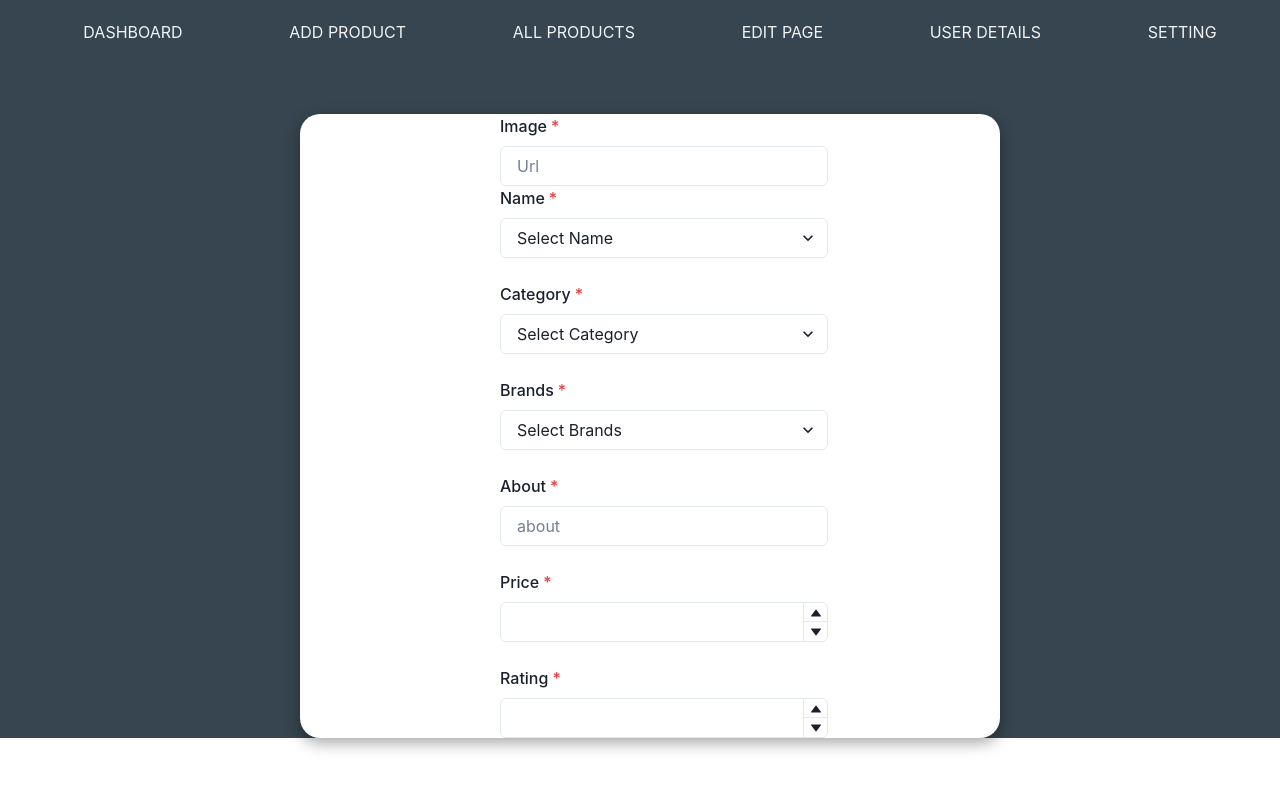
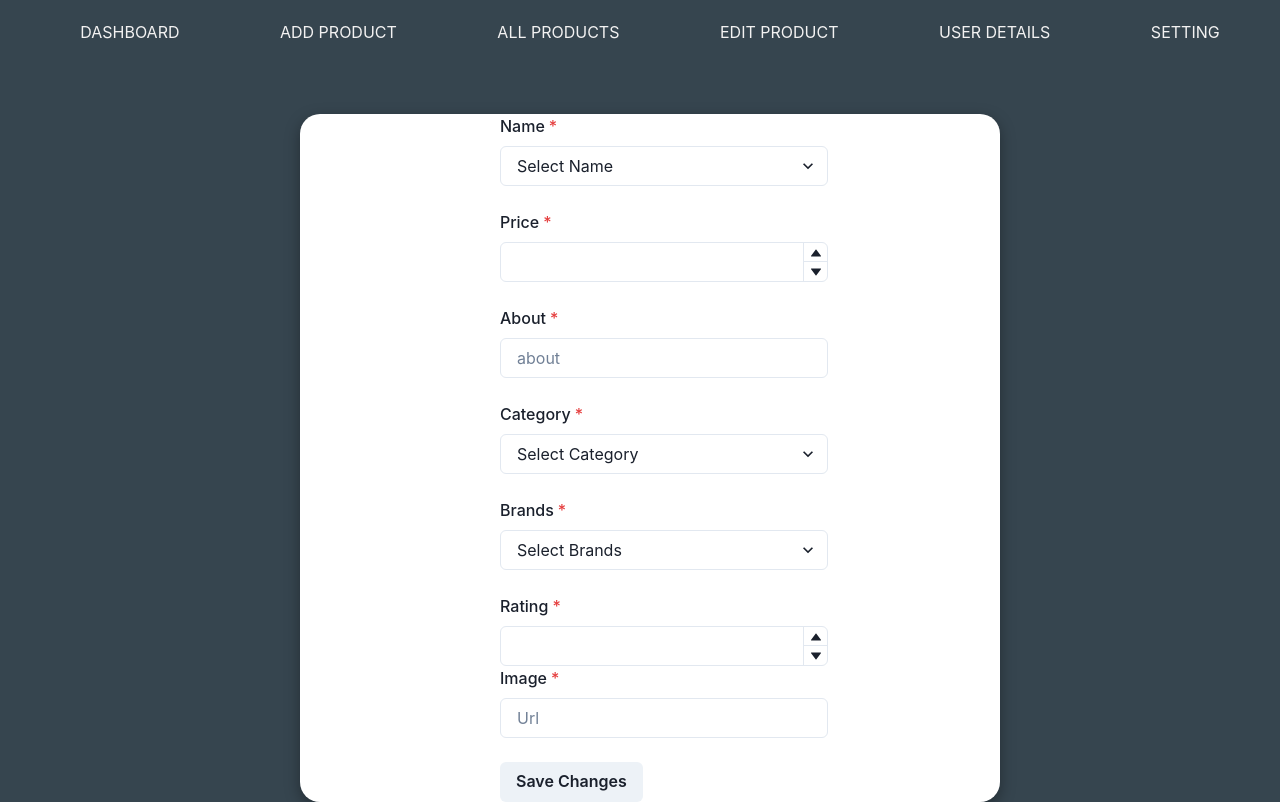
Before and after one commit to vishalG197/preciouscharms_clone, a React (Create React App) app in the folder shocking-grade-9442/: page /a/Edit/1 in a window 1280 px wide. Built offline with nearby package versions, Linux system fonts and the light colour scheme.

Commit message:
Edit page not done

```diff
--- a/shocking-grade-9442/db.json
+++ b/shocking-grade-9442/db.json
@@ -1119,6 +1119,17 @@
       "brand": "ALPINA",
       "info": "Alpiner Quartz Chronograph",
       "avatar": "https://cdn1.ethoswatches.com/media/catalog/product/cache/06b0325fe0d1ea074c67035fe5935845/a/l/alpina-alpiner-al-247gb4e6b.jpg"
+    },
+    {
+      "name": "Jewelry",
+      "price": 1111,
+      "about": "Rings ",
+      "category": "Brecelets",
+      "brand": "Cartier",
+      "rating": 2.5,
+      "avatar": "https://www.cleanorigin.com/media/catalog/product/cache/02fb1a9963ef97a70391d5c2f7947df3/l/m/lmr1346wg_wg_1.jpg",
+      "info": "",
+      "id": 117
     }
   ],
   "users": [
@@ -1221,6 +1232,45 @@
       "addToCart": [],
       "orderPlaced": [],
       "id": 8
+    },
+    {
+      "name": "Lonka",
+      "email": "nagarajulonka1999@gmail.com",
+      "password": "123",
+      "addToCart": [
+        {
+          "id": 6,
+          "name": "Jewelry",
+          "price": 5099,
+          "about": "Classica Ring",
+          "category": "Rings",
+          "brand": "Graff",
+          "rating": 4.4,
+          "avatar": "https://www.cleanorigin.com/media/catalog/product/cache/02fb1a9963ef97a70391d5c2f7947df3/8/4/84300-e-w-rd_1_3.jpg"
+        },
+        {
+          "id": 6,
+          "name": "Jewelry",
+          "price": 5099,
+          "about": "Classica Ring",
+          "category": "Rings",
+          "brand": "Graff",
+          "rating": 4.4,
+          "avatar": "https://www.cleanorigin.com/media/catalog/product/cache/02fb1a9963ef97a70391d5c2f7947df3/8/4/84300-e-w-rd_1_3.jpg"
+        },
+        {
+          "id": 6,
+          "name": "Jewelry",
+          "price": 5099,
+          "about": "Classica Ring",
+          "category": "Rings",
+          "brand": "Graff",
+          "rating": 4.4,
+          "avatar": "https://www.cleanorigin.com/media/catalog/product/cache/02fb1a9963ef97a70391d5c2f7947df3/8/4/84300-e-w-rd_1_3.jpg"
+        }
+      ],
+      "orderPlaced": [],
+      "id": 9
     }
   ]
 }
--- a/shocking-grade-9442/src/Admin/AdminNavbar.tsx
+++ b/shocking-grade-9442/src/Admin/AdminNavbar.tsx
@@ -60,7 +60,7 @@ const Navbar: React.FC = () => {
           ALL PRODUCTS
         </CustomNavLink>
         <CustomNavLink to="/a/Edit/:id" onClick={closeMobileMenu}>
-          EDIT PAGE
+          EDIT PRODUCT
         </CustomNavLink>
 
 
--- a/shocking-grade-9442/src/Admin/AllProduct.tsx
+++ b/shocking-grade-9442/src/Admin/AllProduct.tsx
@@ -92,10 +92,10 @@ const handlePagechange=(value:number)=>{
 
 
         {data.map((item: any) => (
-          <div key={item.id}>
+          <div key={item.id} >
             <Card maxW='sm' >
               <CardBody>
-                <Image style={{ width: "300px", height: "200px", paddingLeft: "80px" }}
+                <Image style={{ width: "300px", height: "200px", }}
                   src={item.avatar}
                   alt='Green double couch with wooden legs'
                   borderRadius='sm'
@@ -120,7 +120,7 @@ const handlePagechange=(value:number)=>{
               <CardFooter>
                 <ButtonGroup spacing='2'>
 
-                     <Link to={`/a/Edit/:id${item.id}`}><Button   style={{ marginLeft: "80px" }}>
+                     <Link to={`/a/Edit/${item.id}`}><Button   style={{ marginLeft: "80px" }}>
                     Edit
                   </Button></Link>
 
--- /dev/null
+++ b/shocking-grade-9442/src/Admin/Edit Product.tsx
@@ -0,0 +1,102 @@
+import React, { useEffect, useState } from 'react'
+import Navbar from './AdminNavbar'
+import {
+  FormControl,
+  FormLabel,
+  FormErrorMessage,
+  FormHelperText,
+  Input,
+  Select,
+  NumberInput,
+  NumberInputField,
+  NumberIncrementStepper,
+  NumberInputStepper,
+  NumberDecrementStepper,
+  Button,
+  ButtonGroup,
+} from '@chakra-ui/react'
+import { useParams } from 'react-router-dom';
+import axios from 'axios';
+import { shallowEqual, useSelector } from 'react-redux';
+
+
+
+const EditPage: React.FC = () => {
+  let {id}=useParams();
+
+  const data = useSelector((state: any) => state.data.data);
+  console.log(data)
+  return (
+    <div style={{ backgroundColor: "rgb(54, 69, 79)" }}>
+      <Navbar />
+      <div style={{ paddingTop: "50px", width: "1000px", paddingLeft: "300px", }}>
+        <FormControl  isRequired style={{ paddingLeft: "200px", boxShadow: "rgba(0, 0, 0, 0.35) 0px 5px 15px", borderRadius: "20px", backgroundColor: "white" }}>
+
+          <FormLabel>Name</FormLabel>
+          <Select placeholder='Select Name' width='20.5rem' >
+            <option value="jewelry">Jewelry</option>
+            <option value="watches">Watches</option>
+          </Select>
+          <br />
+          <FormLabel>Price</FormLabel>
+          <NumberInput max={10000} min={10} width='20.5rem' >
+            <NumberInputField />
+            <NumberInputStepper>
+              <NumberIncrementStepper />
+              <NumberDecrementStepper />
+            </NumberInputStepper>
+          </NumberInput>
+          <br />
+          <FormLabel>About</FormLabel>
+          <Input placeholder='about' width='20.5rem' />
+          <br />
+          <br />
+          <FormLabel>Category</FormLabel>
+          <Select placeholder='Select Category' width='20.5rem' >
+            <option value="rings">Rings</option>
+            <option value="bracelets">Bracelets</option>
+            <option value="bracelets">Earrning</option>
+            <option value="Necklaces & Pendants">Necklaces & Pendants</option>
+            <option value="Accessories">Accessories</option>
+            <option value="Men's Jewelry">Men's Jewelry</option>
+          </Select>
+          <br />
+
+          <FormLabel>Brands</FormLabel>
+          <Select placeholder='Select Brands' width='20.5rem' >
+            <option value="Messica">Messica</option>
+            <option value="Cartier">Cartier</option>
+            <option value="Garrand">Garrand</option>
+            <option value="David Yuman">David Yuman</option>
+            <option value="Johan Hardy">Johan Hardy</option>
+            <option value="Graff">Graff</option>
+            <option value="Roberto Coin">Roberto Coin</option>
+            <option value="Mikimoto">Mikimoto</option>
+            <option value="Tiffani">Tiffani</option>
+          </Select>
+          <br />
+          <FormLabel>Rating</FormLabel>
+          <NumberInput max={5} min={0} width='20.5rem' >
+            <NumberInputField />
+            <NumberInputStepper>
+              <NumberIncrementStepper />
+              <NumberDecrementStepper />
+            </NumberInputStepper>
+          </NumberInput>
+          <FormLabel>Image</FormLabel>
+          <Input placeholder='Url' width='20.5rem' />
+          <br />
+          <br />
+          <ButtonGroup spacing='2'>
+            <Button type="submit">
+              Save Changes
+            </Button>
+          </ButtonGroup>
+        </FormControl>
+
+      </div>
+    </div>
+  )
+}
+
+export default EditPage
--- a/shocking-grade-9442/src/Admin/EditPage.tsx
+++ /dev/null
@@ -1,87 +0,0 @@
-import React from 'react'
-import Navbar from './AdminNavbar'
-import {
-  FormControl,
-  FormLabel,
-  FormErrorMessage,
-  FormHelperText,
-  Input,
-  Select,
-  NumberInput,
-  NumberInputField,
-  NumberIncrementStepper,
-  NumberInputStepper,
-  NumberDecrementStepper,
-} from '@chakra-ui/react'
-
-
-const EditPage = () => {
-  return (
-    <div style={{backgroundColor:"rgb(54, 69, 79)"}}>
-      <Navbar />
-      <div style={{paddingTop:"50px",width:"1000px",paddingLeft:"300px",}}>
-      <FormControl isRequired  style={{paddingLeft:"200px",boxShadow: "rgba(0, 0, 0, 0.35) 0px 5px 15px",borderRadius:"20px",backgroundColor:"white"}}>
-      <FormLabel>Image</FormLabel>
-        <Input placeholder='Url' width='20.5rem' />
-        <FormLabel>Name</FormLabel>
-        <Select placeholder='Select Name' width='20.5rem'>
-          <option value="jewelry">Jewelry</option>
-          <option value="watches">Watches</option>
-        </Select>
-        <br />
-
-        <FormLabel>Category</FormLabel>
-        <Select placeholder='Select Category' width='20.5rem'>
-          <option value="rings">Rings</option>
-          <option value="bracelets">Bracelets</option>
-          <option value="bracelets">Earrning</option>
-          <option value="Necklaces & Pendants">Necklaces & Pendants</option>
-          <option value="Accessories">Accessories</option>
-          <option value="Men's Jewelry">Men's Jewelry</option>
-        </Select>
-        <br />
-
-        <FormLabel>Brands</FormLabel>
-        <Select placeholder='Select Brands' width='20.5rem'>
-          <option value="Messica">Messica</option>
-          <option value="Cartier">Cartier</option>
-          <option value="Garrand">Garrand</option>
-          <option value="David Yuman">David Yuman</option>
-          <option value="Johan Hardy">Johan Hardy</option>
-          <option value="Graff">Graff</option>
-          <option value="Roberto Coin">Roberto Coin</option>
-          <option value="Mikimoto">Mikimoto</option>
-          <option value="Tiffani">Tiffani</option>
-        </Select>
-        <br />
-
-        <FormLabel>About</FormLabel>
-        <Input placeholder='about' width='20.5rem' />
-        <br />
-        <br />
-        <FormLabel>Price</FormLabel>
-        <NumberInput max={50} min={10} width='20.5rem'>
-          <NumberInputField />
-          <NumberInputStepper>
-            <NumberIncrementStepper />
-            <NumberDecrementStepper />
-          </NumberInputStepper>
-        </NumberInput>
-        <br />
-
-        <FormLabel>Rating</FormLabel>
-        <NumberInput max={50} min={10} width='20.5rem'>
-          <NumberInputField />
-          <NumberInputStepper>
-            <NumberIncrementStepper />
-            <NumberDecrementStepper />
-          </NumberInputStepper>
-        </NumberInput>
-      </FormControl>
-
-    </div>
-    </div>
-  )
-}
-
-export default EditPage
--- a/shocking-grade-9442/src/App.tsx
+++ b/shocking-grade-9442/src/App.tsx
@@ -20,6 +20,7 @@ function App() {
       {/* <Navbar/> */}
       {/* <Homepage/> */}
    {/* <AdminNavbar/> */}
+   {/* <Dashboard/> */}
       <AllRoutes/>
       {/* <Footer/> */}
 
--- a/shocking-grade-9442/src/Routes/AllRoutes.tsx
+++ b/shocking-grade-9442/src/Routes/AllRoutes.tsx
@@ -8,7 +8,7 @@ import SingleProductPage from '../Pages/SingleProductPage'
 import AddToCard from '../Pages/AddToCard'
 import Dashboard from '../Admin/Dashboard'
 import AllProduct from '../Admin/AllProduct'
-import EditPage from '../Admin/EditPage'
+import EditPage from '../Admin/Edit Product'
 import UserDetails from '../Admin/UserDetails'
 import OrderDetails from '../Admin/OrderDetails'
 import CartDetail from '../Admin/CartDetail'
```
